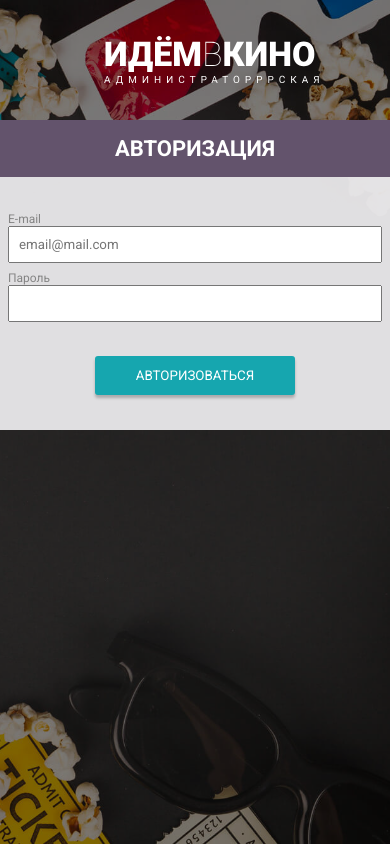
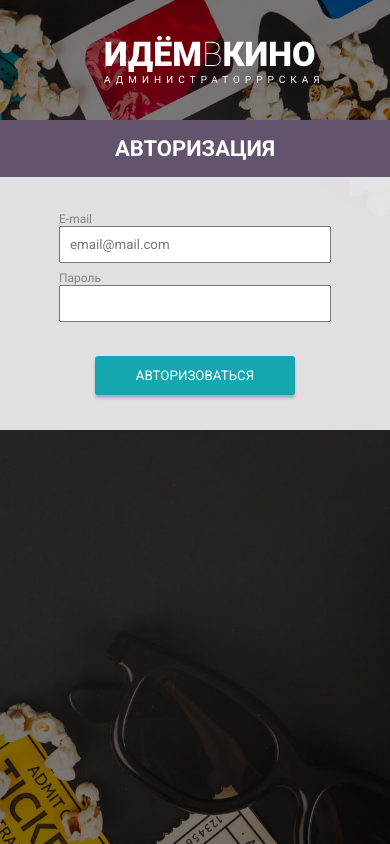
Before and after one commit to vladimir-frozenfish/diplom-frontend, a React (Vite) app: page /diplom-frontend/admin in a window 390 px wide. Built offline with nearby package versions, Linux system fonts and the light colour scheme; a web font is replaced by a local one.

Commit message:
Review-002 - в окне авторизации, поля ввода должны быть Уже (по ширине);

```diff
--- a/src/components/auth/Auth.module.css
+++ b/src/components/auth/Auth.module.css
@@ -6,3 +6,7 @@
   background: rgba(99, 83, 108, 1);
   text-align: center;
 }
+
+.auth_form_input {
+
+}
--- a/src/css/FormAdmin.module.css
+++ b/src/css/FormAdmin.module.css
@@ -157,7 +157,7 @@
   }
 
   .admin_form_small {
-    padding: 35px 8px;
+    padding: 35px 59px;
   }
 
   .admin_form_container_small {
```
